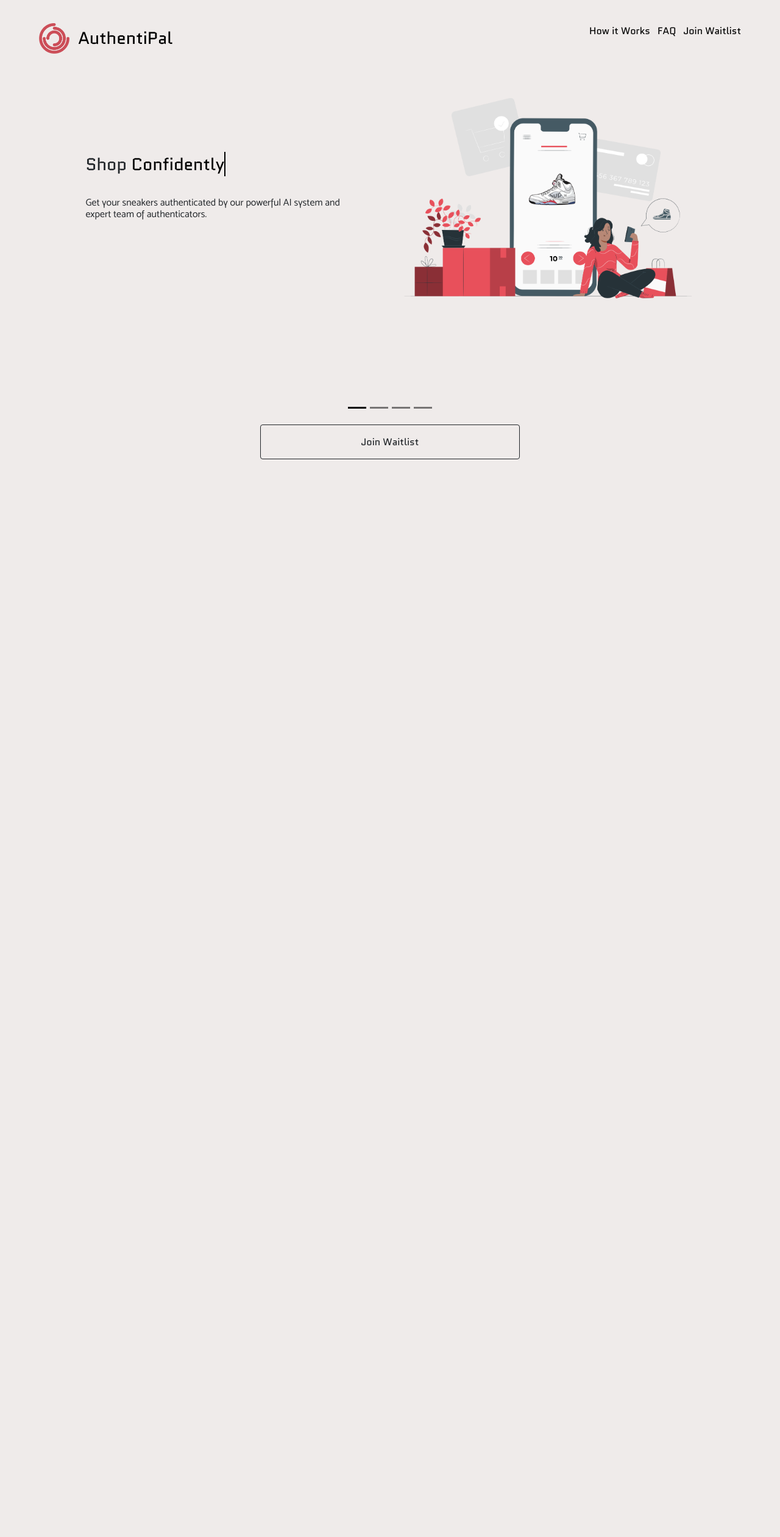
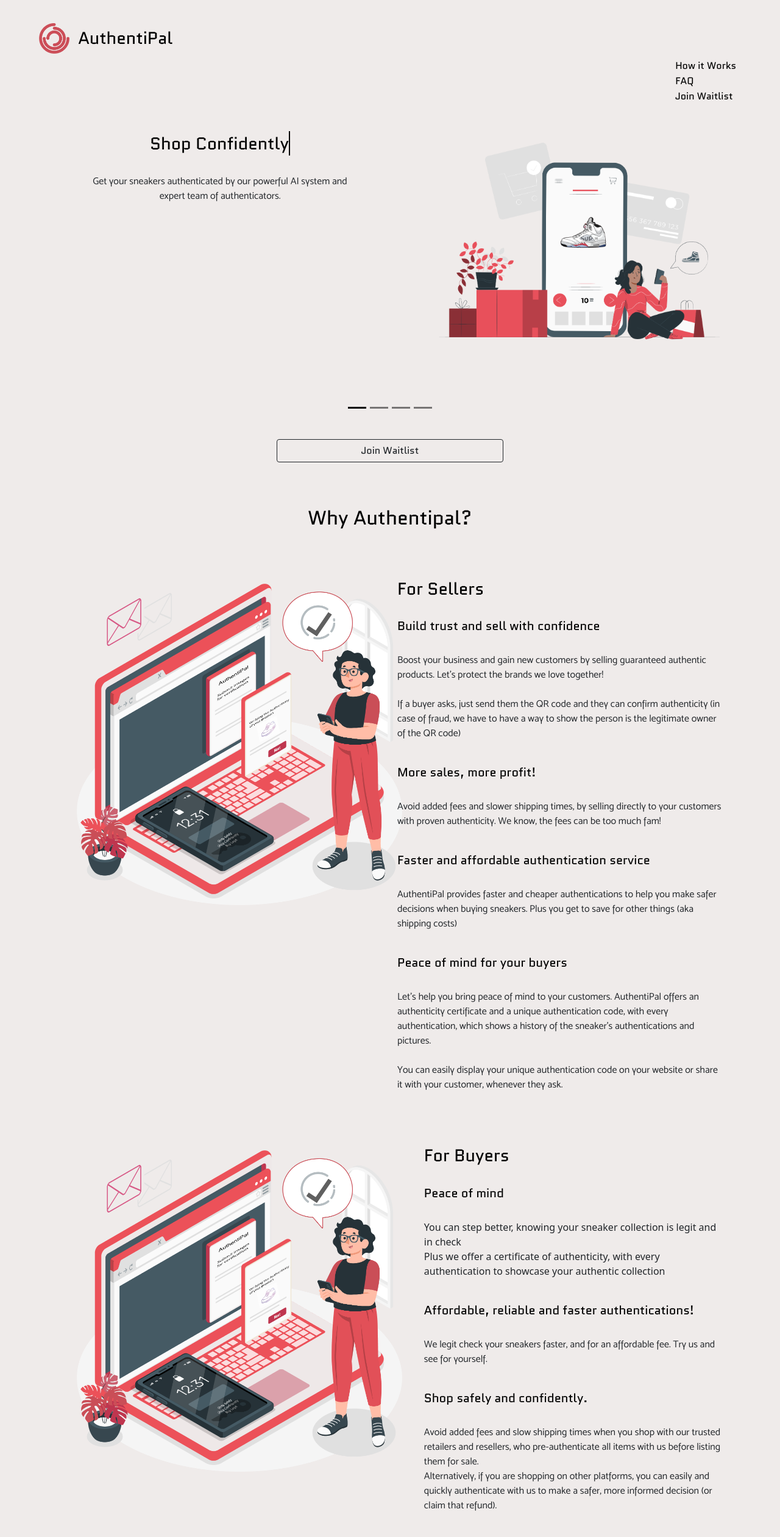
Before and after one commit to allankipkorir/AuthentiPal, a PHP site: page / in a window 1280 px wide. Shown: the whole page at 61% size. Before the commit the page ends 753 px from the top, so only its background shows below. Run offline with PHP 8.4, Linux system fonts and the light colour scheme.

Commit message:
added why authentipal

```diff
--- a/faq.html
+++ b/faq.html
@@ -19,11 +19,12 @@
     <body>
 
         <div class="navBarDiv">
+            <img src="Assets\Images\LogoPNG_NoMargins.png" width="50px" height="50px" style="margin-right: 10px; margin-left: 0; margin-top: 0; margin-bottom: 8px">
             <a class="navHeader h3" href="index.html">AuthentiPal</a>
 
             <ul class="list-inline navBarOptions">
                 <li class="list-inline-item navBarOption h7"><a href="howitworks.html">How it Works</a></li>
-                <li class="list-inline-item navBarOption h7"><a href="">Join Waitlist</a></li>
+                <li class="list-inline-item navBarOption h7"><a href="https://183f34b1.kickoffpages.com/">Join Waitlist</a></li>
             </ul>
         </div>
 
--- a/index.css
+++ b/index.css
@@ -4,13 +4,12 @@ body {
     width: 100%;
 }
 
-h3 {
-    font-family: 'Quantico';
+p {
+    font-family: 'Mosk';
 }
 
-h4 {
-    font-family: 'Elianto';
-    text-decoration: none;
+h2, h3, h4, h5 {
+    font-family: 'Quantico';
     color: black;
 }
 
@@ -60,17 +59,18 @@ img {
 }
 
 
-.introDetails {
-    height: 45%;
-    margin-top: 30%;
-    margin-left: 20%;
-    font-family: 'Mosk';
-    font-size: large;
+.launchButton {
+    font-family: 'Quantico';
 }
 
-.launchButton {
-    font-family: 'Quantico';
-    height: 150%;
+.howitWorksText {
+    font-family: 'Mosk';
+    font-size: 24px;
+    margin-top: 40%;
+}
+
+.rightCol {
+    padding-left: 5%;
 }
 
 @font-face {
--- a/index.html
+++ b/index.html
@@ -15,22 +15,25 @@
         <link href="index.css" rel="stylesheet">
 
         <script src="index.js"></script>
+        <script src="https://code.jquery.com/jquery-3.3.1.js"></script>
     </head>
-    <body>
+    <body class="h-100">
 
         <div class="navBarDiv">
             <img src="Assets\Images\LogoPNG_NoMargins.png" width="50px" height="50px" style="margin-right: 10px; margin-left: 0; margin-top: 0; margin-bottom: 8px">
             <a class="navHeader h3" href="index.html">AuthentiPal</a>
 
-            <ul class="list-inline navBarOptions">
+            <div id="navbarText">
+                <ul class="navbar-nav list-inline navBarOptions">
                     <li class="list-inline-item navBarOption h7"><a href="howitworks.html">How it Works</a></li>
                     <li class="list-inline-item navBarOption h7"><a href="howitworks.html">FAQ</a></li>
                     <li class="list-inline-item navBarOption h7"><a href="https://183f34b1.kickoffpages.com/">Join Waitlist</a></li>
                 </ul>
             </div>
+        </div>
 
-        <div class="container-fluid h-75">
-            <div id="carouselExampleDark" class="carousel carousel-dark slide h-100" data-bs-ride="carousel">
+        <div class="container h-75 pt-5">
+            <div id="carouselExampleDark" class="carousel carousel-dark h-100" data-bs-ride="carousel">
                 <div class="carousel-indicators">
                     <button type="button" data-bs-target="#carouselExampleDark" data-bs-slide-to="0" class="active" aria-current="true" aria-label="Slide 1"></button>
                     <button type="button" data-bs-target="#carouselExampleDark" data-bs-slide-to="1" aria-label="Slide 2"></button>
@@ -40,23 +43,46 @@
                 <div class="carousel-inner">
                     <div class="carousel-item active" data-bs-interval="10000">
                         <div class="row container">
-                          <div class="col-lg-6">
-                            <div class="introDetails">
-                                <h3> Shop
+                          <div class="col-lg-6 col-md-12 col-sm-12">
+                            <div class="container pt-5">
+                                <h3 class="text-center"> Shop
                                     <a class="typewrite" data-period="2000"
                                     data-type='[ " Safely", " Confidently", " Fast", " Legit." ]'>
                                       <span class="wrap"></span>
                                     </a>
                                 </h3>
                                 <br>
-                                <h6>
+                                <p class="text-center">
                                     Get your sneakers authenticated by our
                                     powerful AI system and expert team of authenticators.
-                                </h6>
+                                </p>
                             </div>
                           </div>
+                          <div class="col-lg-6 col-md-12 col-sm-12">
+                            <img src="Assets\Images\landingPageBg.png" class="img-fluid">
+                          </div>
+                        </div>
+                    </div>
+
+                    <div class="carousel-item" data-bs-interval="5500">
+                        <div class="row">
                             <div class="col-lg-6">
-                            <img src="Assets\Images\landingPageBg.png" width="100%" height="90%">
+                                <img src="Assets\Images\landingPageBg.png" class="img-fluid">
+                            </div>
+                            <div class="col-lg-6">
+                                <p class="text-center">
+                                    Does the sneaker’s price seem too good to be true?
+                                    Is the seller pressuring you to make a purchase?
+                                    Do the labels seem a bit off? <br>
+                                    Do the product’s pictures look poor in quality?
+                                    Is the box damaged?
+                                    Or do you just need a sanity check?
+
+                                    <br><br>
+
+                                    Hmm... That’s weird. But not to worry. AuthentiPal got you.
+                                    Our authentication service will take the burden off of you.
+                                </p>
                             </div>
                         </div>
                     </div>
@@ -64,24 +90,22 @@
                     <div class="carousel-item" data-bs-interval="5500">
                         <div class="row container">
                             <div class="col-lg-6">
-                                <img src="Assets\Images\landingPageBg.png" width="100%" height="90%">
+                                <img src="Assets\Images\landingPageBg.png" class="img-fluid">
                             </div>
                             <div class="col-lg-6">
-                                <div class="introDetails">
-                                    <h6>
-                                        + Does the sneaker’s price seem too good to be true? <br>
-                                        + Is the seller pressuring you to make a purchase? <br>
-                                        + Do the labels seem a bit off? <br>
-                                        + Do the product’s pictures look poor in quality? <br>
-                                        + Is the box damaged? <br>
-                                        + Or do you just need a sanity check? <br>
+                                <div>
+                                    <h3 class="text-center">Who Uses AuthentiPal?</h3>
+                                    <p class="text-center">
+                                        •	Sneaker Collectors <br>
+                                      •	Sneaker Resellers <br>
+                                      • Retailers <br>
 
-                                        <br> <br> <br>
+                                      <br>
 
-                                        Hmm... That’s weird. But not to worry. AuthentiPal got you.
-                                        Our free authentication service will take the burden off of you.
-
-                                    </h6>
+                                      If you are buying or selling on EBay, Instagram, Depop,
+                                      or any other platform, “AuthentiPal” helps you make a safer
+                                      and more informed decision.
+                                    </p>
                                 </div>
                             </div>
                         </div>
@@ -90,45 +114,21 @@
                     <div class="carousel-item" data-bs-interval="5500">
                         <div class="row container">
                             <div class="col-lg-6">
-                                <img src="Assets\Images\landingPageBg.png" width="100%" height="90%">
+                                <img src="Assets\Images\landingPageBg.png" class="img-fluid">
                             </div>
                             <div class="col-lg-6">
                                 <div class="introDetails">
-                                    <h3>Who Uses AuthentiPal?</h3>
-                                    <h6>
-                                      •	Sneaker Collectors <br>
-                                      •	Sneaker Resellers <br>
-                                      • Retailers <br>
-
-                                      <br> <br> <br>
-
-                                      If you are buying or selling on EBay, Instagram, Depop,
-                                      or any other platform, “AuthentiPal” helps you make a safer
-                                      and more informed decision.
-                                    </h6>
-                                </div>
-                            </div>
-                        </div>
-                    </div>
-
-                    <div class="carousel-item" data-bs-interval="5500">
-                        <div class="row container">
-                            <div class="col-lg-6">
-                                <img src="Assets\Images\landingPageBg.png" width="100%" height="90%">
-                            </div>
-                            <div class="col-lg-6">
-                                <div class="introDetails">
-                                    <h3>Here’s what our customers think...</h3>
+                                    <h3 class="text-center">Here’s what our customers think...</h3>
                                     <br>
-                                    <h6>
+                                    <p class="text-center">
                                         “Cool stuff”
                                       Adrian
 
-                                      <br> <br> <br>
+                                      <br><br><br>
 
                                       “Corporal Tanui!!”
                                       Tanui
-                                    </h6>
+                                    </p>
                                 </div>
                             </div>
                         </div>
@@ -138,12 +138,102 @@
             </div>
         </div>
 
-        <div class="launchButtonDiv">
+        <div class="container pt-4">
             <div class="d-grid gap-3 col-4 mx-auto bottom">
               <button class="btn btn-outline-dark launchButton" type="button" onclick="location.href ='https://183f34b1.kickoffpages.com/'">Join Waitlist</button>
             </div>
         </div>
 
+        <br><br><br>
+
+        <!-- Why AuthentiPal? -->
+        <div class="container px-4">
+
+            <h2 class="text-center">Why Authentipal?</h2>
+
+            <!-- for sellers -->
+            <br><br>
+            <div class="row gx-4">
+
+                <div class="col-lg-6 col-md-12 col-sm-12">
+                    <img src="Assets\Images\graphic1.png" class="img-fluid">
+                </div>
+
+                <div class="col-lg-6 col-md-12 col-sm-12">
+                    <br>
+                    <h3>For Sellers</h3>
+
+                    <br>
+                    <h5>Build trust and sell with confidence</h5>
+                    <br>
+
+                    <p>Boost your business and gain new customers by selling guaranteed authentic products. Let’s protect the brands we love together! <br><br>
+
+                    If a buyer asks, just send them the QR code and they can confirm authenticity
+                    (in case of fraud, we have to have a way to show the person is the legitimate owner of the QR code)</p>
+                    <br>
+
+                    <h5>More sales, more profit!</h5>
+                    <br>
+
+                    <p>Avoid added fees and slower shipping times, by selling directly to your customers with proven authenticity. We know, the fees can be too much fam!</p>
+                    <br>
+
+                    <h5>Faster and affordable authentication service</h5>
+                    <br>
+
+                    <p>AuthentiPal provides faster and cheaper authentications to help you make safer decisions when buying sneakers. Plus you get to save for other things (aka shipping costs)</p>
+                    <br>
+
+                    <h5>Peace of mind for your buyers</h5>
+                    <br>
+
+                    <p>Let’s help you bring peace of mind to your customers. AuthentiPal offers an authenticity certificate and a unique authentication code, with every authentication, which shows a history of the sneaker’s authentications and pictures.<br><br>
+                    You can easily display your unique authentication code on your website or share it with your customer, whenever they ask.
+                    </p>
+
+                </div>
+            </div>
+
+            <!-- for buyers -->
+            <br><br>
+            <div class="row gx-4">
+
+                <div class="col-lg-6 col-md-12 col-sm-12">
+                    <img src="Assets\Images\graphic1.png" class="img-fluid">
+                </div>
+
+                <div class="col-lg-6 col-md-12 col-sm-12 rightCol">
+                    <br>
+                    <h3>For Buyers</h3>
+
+                    <br>
+                    <h5>Peace of mind</h5>
+                    <br>
+
+                    You can step better, knowing your sneaker collection is legit and in check <br>
+                    Plus we offer a certificate of authenticity, with every authentication to  showcase your authentic collection</p>
+                    <br>
+
+                    <h5>Affordable, reliable and faster  authentications! </h5>
+                    <br>
+
+                    <p>We legit check your sneakers faster, and for an affordable fee. Try us and see for yourself.</p>
+                    <br>
+
+                    <h5>Shop safely and confidently.</h5>
+                    <br>
+
+                    <p>Avoid added fees and slow shipping times when you shop with our trusted retailers and resellers, who pre-authenticate all items with us before listing them for sale.<br>
+                    Alternatively, if you are shopping on other platforms, you can easily and quickly  authenticate with us to make a safer, more informed decision (or claim that refund).
+                    </p>
+                    <br>
+                </div>
+
+            </div>
+
+        </div>
+
         <script src="https://cdn.jsdelivr.net/npm/bootstrap@5.0.0-beta2/dist/js/bootstrap.bundle.min.js" integrity="sha384-b5kHyXgcpbZJO/tY9Ul7kGkf1S0CWuKcCD38l8YkeH8z8QjE0GmW1gYU5S9FOnJ0" crossorigin="anonymous"></script>
     </body>
 </html>
--- a/index.js
+++ b/index.js
@@ -49,7 +49,6 @@ window.onload = function() {
             new TxtType(elements[i], JSON.parse(toRotate), period);
         }
     }
-    // INJECT CSS
     var css = document.createElement("style");
     css.type = "text/css";
     css.innerHTML = ".typewrite > .wrap { border-right: 0.08em solid black}";
```
Also changed, not shown: howitworks.html (+16 -15 lines), Assets/Images/graphic1.png (added). Lines whose indentation alone changed are shown as unchanged.
